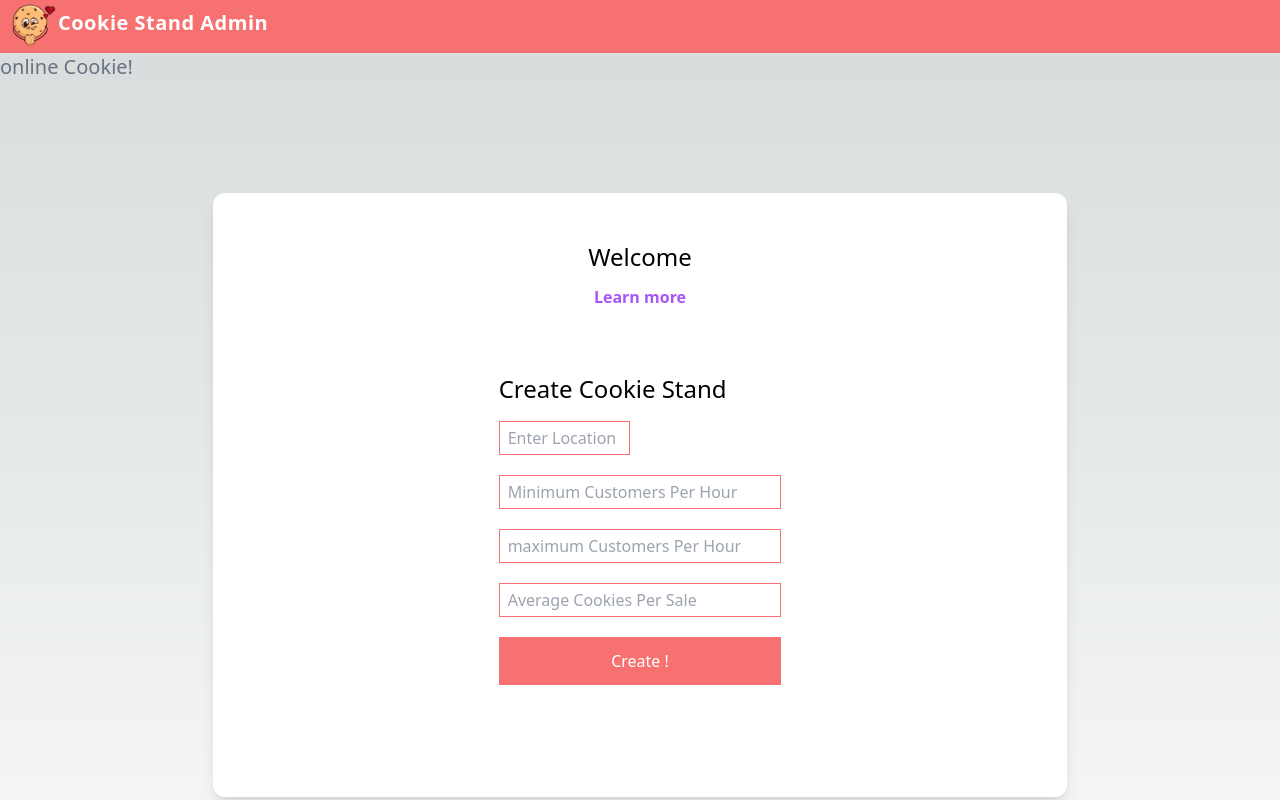
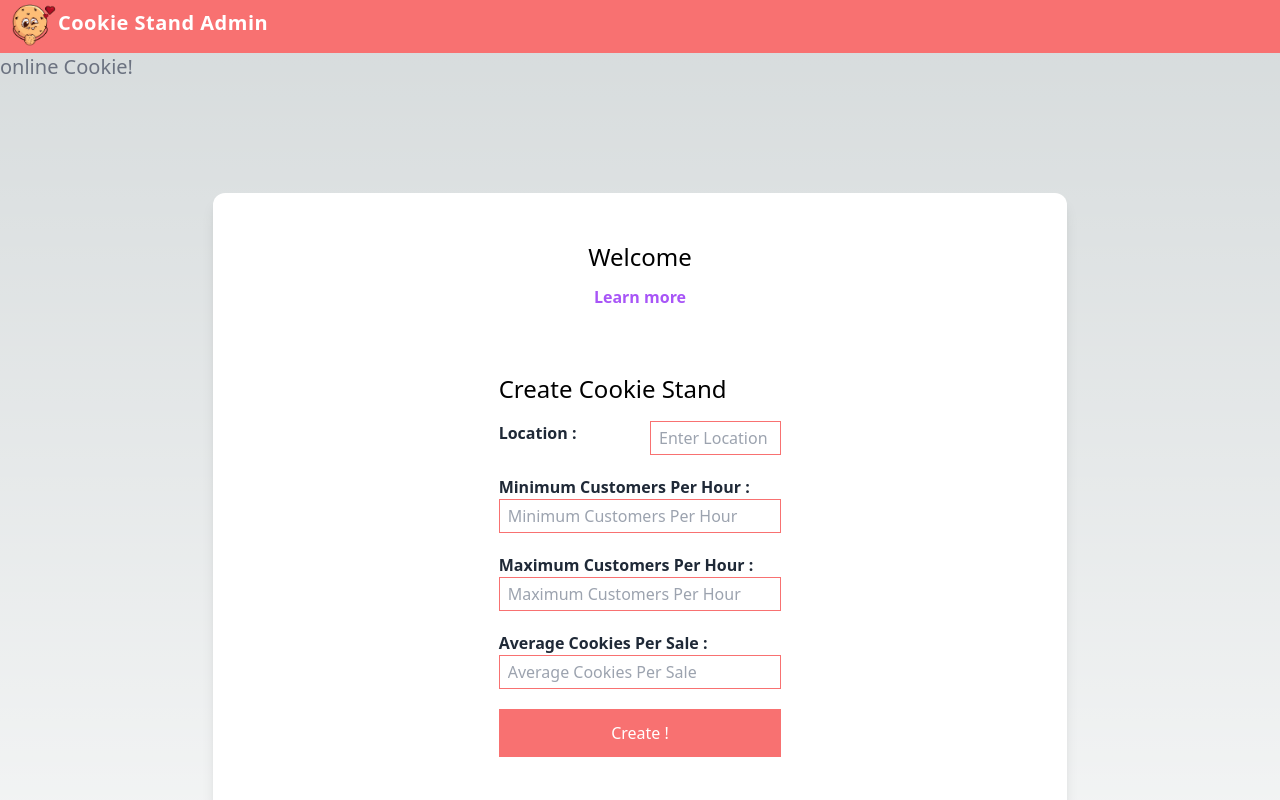
Before and after one commit to Noor696/cookie-stand-admin, a Next.js app: page / in a window 1280 px wide. Shown: the top 800 px of the page. Built offline with nearby package versions, Linux system fonts and the light colour scheme.

Commit message:
Version1

```diff
--- a/app/components/Form.js
+++ b/app/components/Form.js
@@ -1,10 +1,7 @@
 import React from "react";
 import { useState } from "react";
 
-
-
-export default function Form(){
-
+export default function Form() {
   // States
   const [userLocation, setUserLocation] = useState("");
   const [Minimum, setMinimum] = useState("");
@@ -14,35 +11,38 @@ export default function Form(){
 
   const handlelocation = (e) => {
     setUserLocation(e.target.value);
-    }
+  };
 
   const HandelMinimum = (e) => {
     setMinimum(e.target.value);
-    }
+  };
 
   const HandelMaximum = (e) => {
     setMaximum(e.target.value);
-  }
+  };
 
   const HandelAverage = (e) => {
     setAverage(e.target.value);
-}
+  };
 
   const onSubmitHandler = (e) => {
     e.preventDefault();
     const userInput = {
-            location : userLocation,
+      location: userLocation,
       Minimum: Minimum,
       Maximum: Maximum,
       Average: Average,
-        }
-        console.log(userInput)
+    };
+    console.log(userInput);
 
-        // keep the old values and save the new one using spread operator
-        setFullReplyState([...fullReplyState,userInput])
-    }
+    // keep the old values and save the new one using *spread operator*
+    // if you want to assign the object by value -> use (... & the name of the object)
+    // this is spread operator
+    setFullReplyState([...fullReplyState, userInput]);
+  };
 
   return (
+    <>
       <section>
         <div className="min-h-screen py-20">
           <div className="container mx-auto">
@@ -61,6 +61,12 @@ export default function Form(){
                   <h2 className="text-2xl mb-4">Create Cookie Stand</h2>
                   <form onSubmit={onSubmitHandler}>
                     <div className="grid grid-cols-2 gap-5">
+                      <label
+                        for="Location"
+                        className="pr-3 mb-2 font-bold text-gray-800 "
+                      >
+                        Location :
+                      </label>
                       <input
                         onChange={handlelocation}
                         id="location"
@@ -72,6 +78,12 @@ export default function Form(){
                     </div>
 
                     <div class="mt-5">
+                      <label
+                        for="MinimumC"
+                        className="pr-3 mb-2 font-bold text-gray-800 "
+                      >
+                        Minimum Customers Per Hour :
+                      </label>
                       <input
                         type="text"
                         onChange={HandelMinimum}
@@ -83,17 +95,29 @@ export default function Form(){
                     </div>
 
                     <div class="mt-5">
+                      <label
+                        for="MaximumC"
+                        className="pr-3 mb-2 font-bold text-gray-800 "
+                      >
+                        Maximum Customers Per Hour :
+                      </label>
                       <input
                         type="text"
                         onChange={HandelMaximum}
                         id="maxCustomerPerHour"
                         name="maxCustomerPerHour"
-                        placeholder="maximum Customers Per Hour"
+                        placeholder="Maximum Customers Per Hour"
                         className="border border-red-400 py-1 px-2 w-full"
                       />
                     </div>
 
                     <div class="mt-5">
+                      <label
+                        for="AverageCn"
+                        className="pr-3 mb-2 font-bold text-gray-800 "
+                      >
+                        Average Cookies Per Sale :
+                      </label>
                       <input
                         type="text"
                         onChange={HandelAverage}
@@ -119,5 +143,21 @@ export default function Form(){
           </div>
         </div>
       </section>
+
+      {/* result section */}
+      <section className="w-full pt-10 text-center shadow-lg shadow-black-50">
+        {fullReplyState.length > 0 &&
+          fullReplyState.map((item, index) => {
+            return (
+              <div>
+                <p>
+                  location : {item.location} : Min Customers : {item.Minimum}:
+                  Max Customers: {item.Maximum}: Avg Cookies : {item.Average}
+                </p>
+              </div>
+            );
+          })}
+      </section>
+    </>
   );
 }
```
Lines whose indentation alone changed are shown as unchanged.
